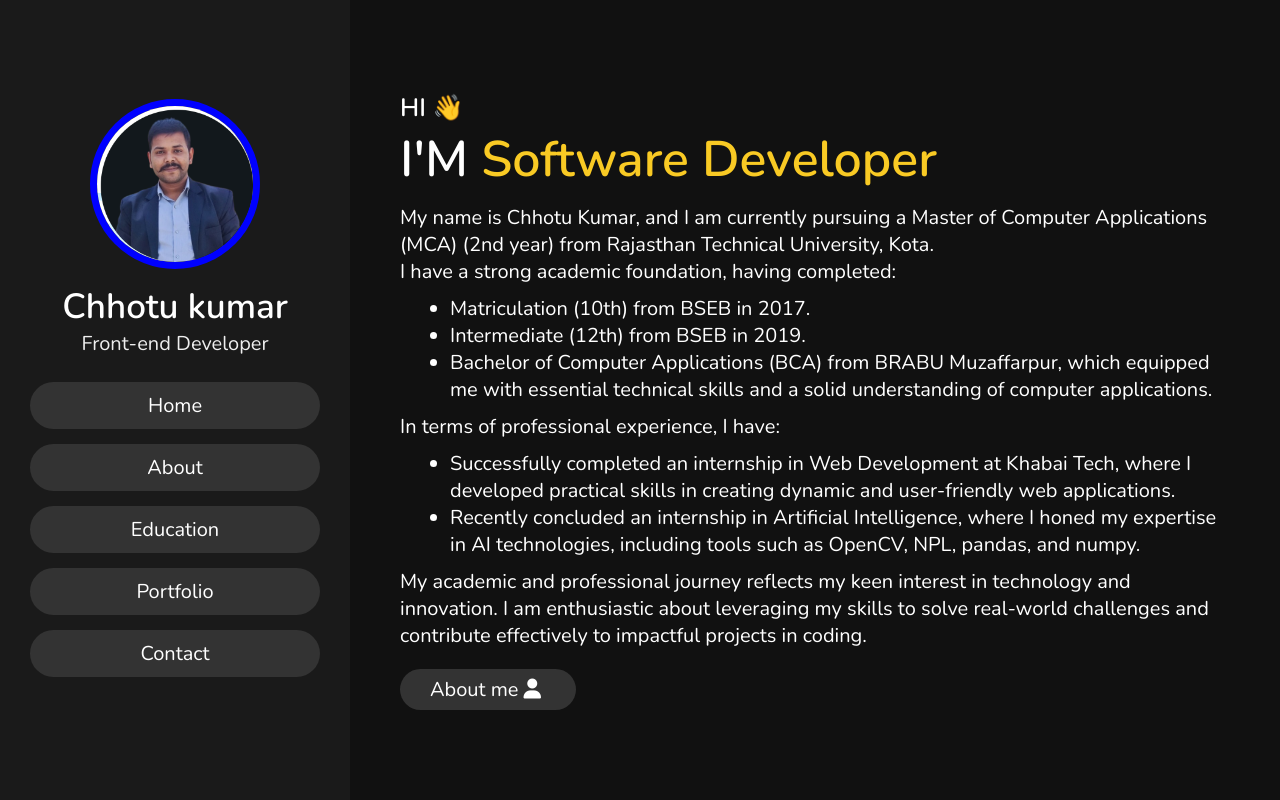
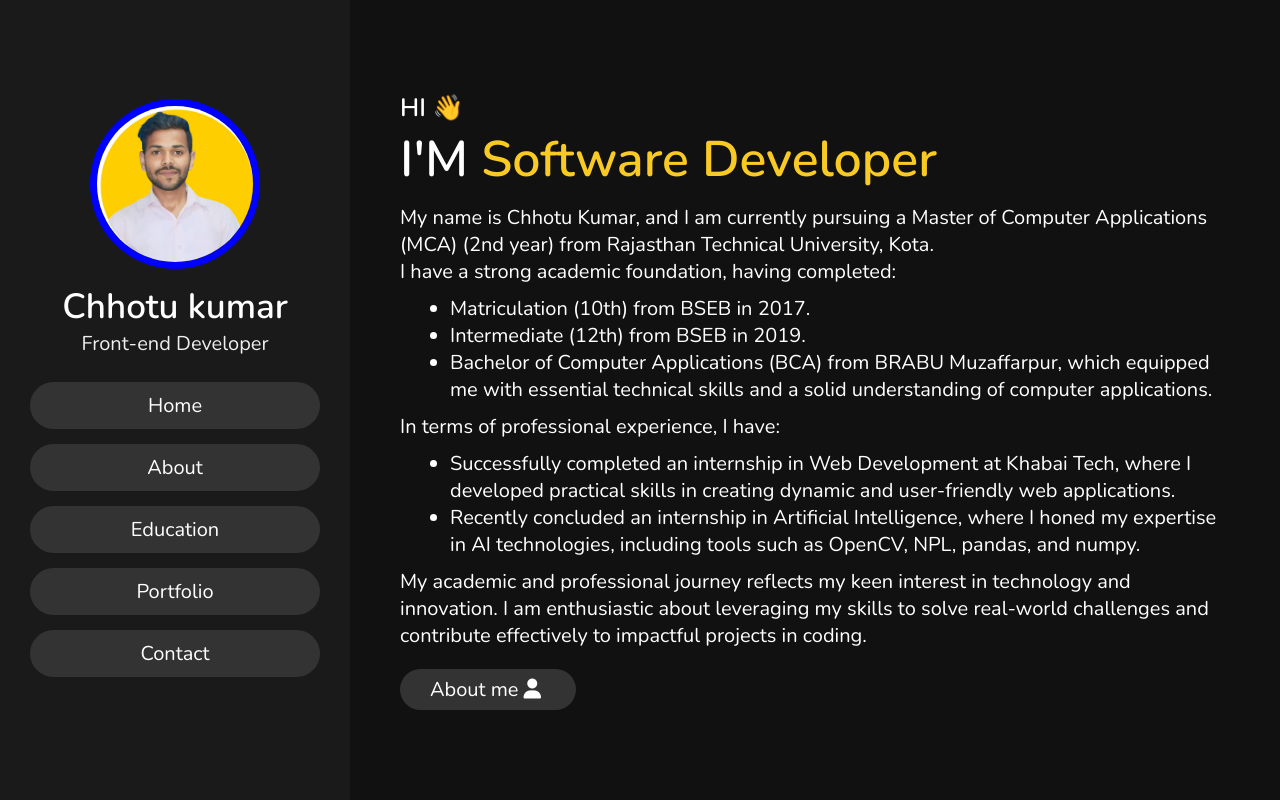
Before and after one commit to chhotu-code/Portfolio, a plain HTML site: page index.html in a window 1280 px wide. Shown: the top 800 px of the page. Drawn offline with nearby package versions, Linux system fonts and the light colour scheme.

Commit message:
old photo

```diff
--- a/index.html
+++ b/index.html
@@ -11,7 +11,7 @@
 <!-- header start -->
 <header>
     <div class="user">
-        <img src="images/Profile.png" alt="my photo"/>
+        <img src="images/pic.jpg" alt="my photo"/>
         <h3 class="name">Chhotu kumar</h3>
         <p class="post">Front-end Developer</p>
     </div>
```
